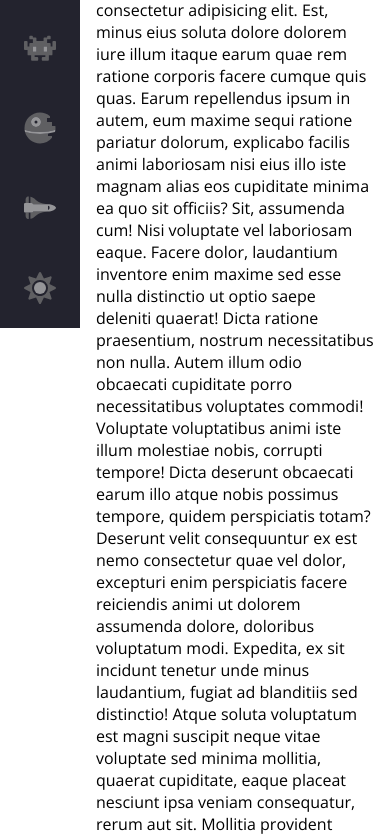
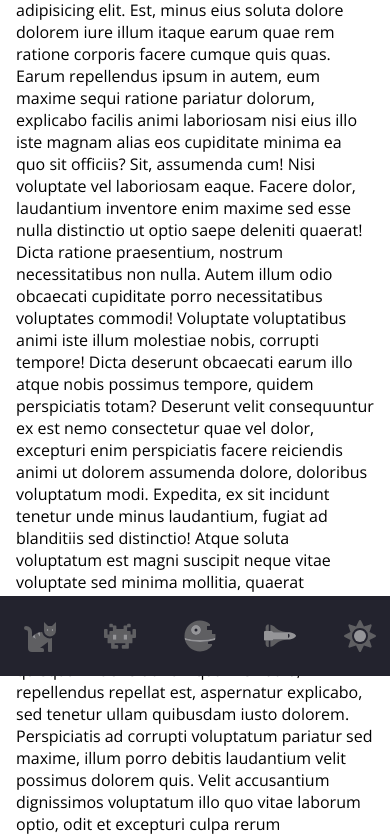
Before and after one commit to scriptjumper/animated-navbar, a plain HTML site: page index.html in a window 390 px wide. Shown: the part 168-1006 px from the top of the page. Drawn offline with nearby package versions, Linux system fonts and the light colour scheme.

Commit message:
adding media query for smaller screens

```diff
--- a/assets/app.css
+++ b/assets/app.css
@@ -124,6 +124,27 @@ main {
 
 /* Small screens */
 @media only screen and (max-width: 600px) {
+  .navbar {
+    bottom: 0;
+    width: 100vw;
+    height: 5rem;
+  }
+
+  .logo {
+    display: none;
+  }
+
+  .navbar-nav {
+    flex-direction: row;
+  }
+
+  .nav-link {
+    justify-content: center;
+  }
+
+  main {
+    margin: 0;
+  }
 }
 
 /* Large screens */
```
